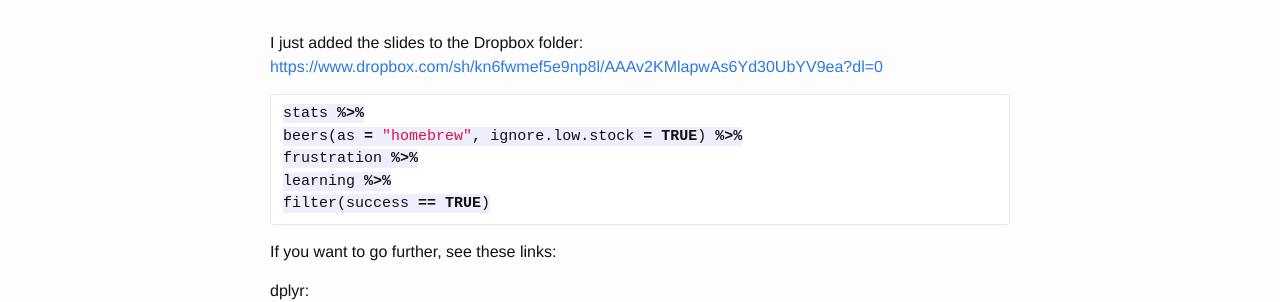
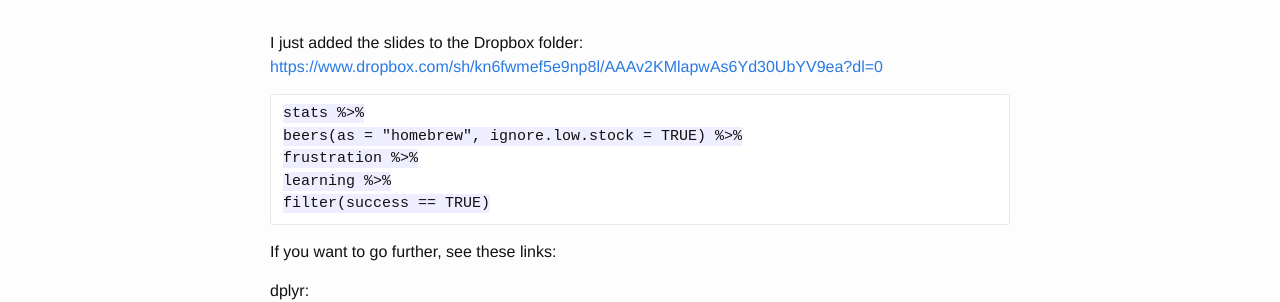
Before and after one commit to sfu-stats-beerz/sfu-stats-beerz.github.io, a Jekyll site: the page built from _posts/2014-09-16-dplyr-workshop.md, in a window 1280 px wide. Shown: the part 169-471 px from the top of the page. Built offline with Jekyll 4.4.1, drawn with Linux system fonts in a browser that asks for light colours.

Commit message:
Fix code block

````diff
--- a/_posts/2014-09-16-dplyr-workshop.md
+++ b/_posts/2014-09-16-dplyr-workshop.md
@@ -7,13 +7,11 @@ author: Sean Anderson
 I just added the slides to the Dropbox folder:
 <https://www.dropbox.com/sh/kn6fwmef5e9np8l/AAAv2KMlapwAs6Yd30UbYV9ea?dl=0>
 
-```R
-stats %>%
-beers(as = "homebrew", ignore.low.stock = TRUE) %>%
-frustration %>%
-learning %>%
-filter(success == TRUE)
-```
+    stats %>%
+    beers(as = "homebrew", ignore.low.stock = TRUE) %>%
+    frustration %>%
+    learning %>%
+    filter(success == TRUE)
 
 If you want to go further, see these links:
 
````
